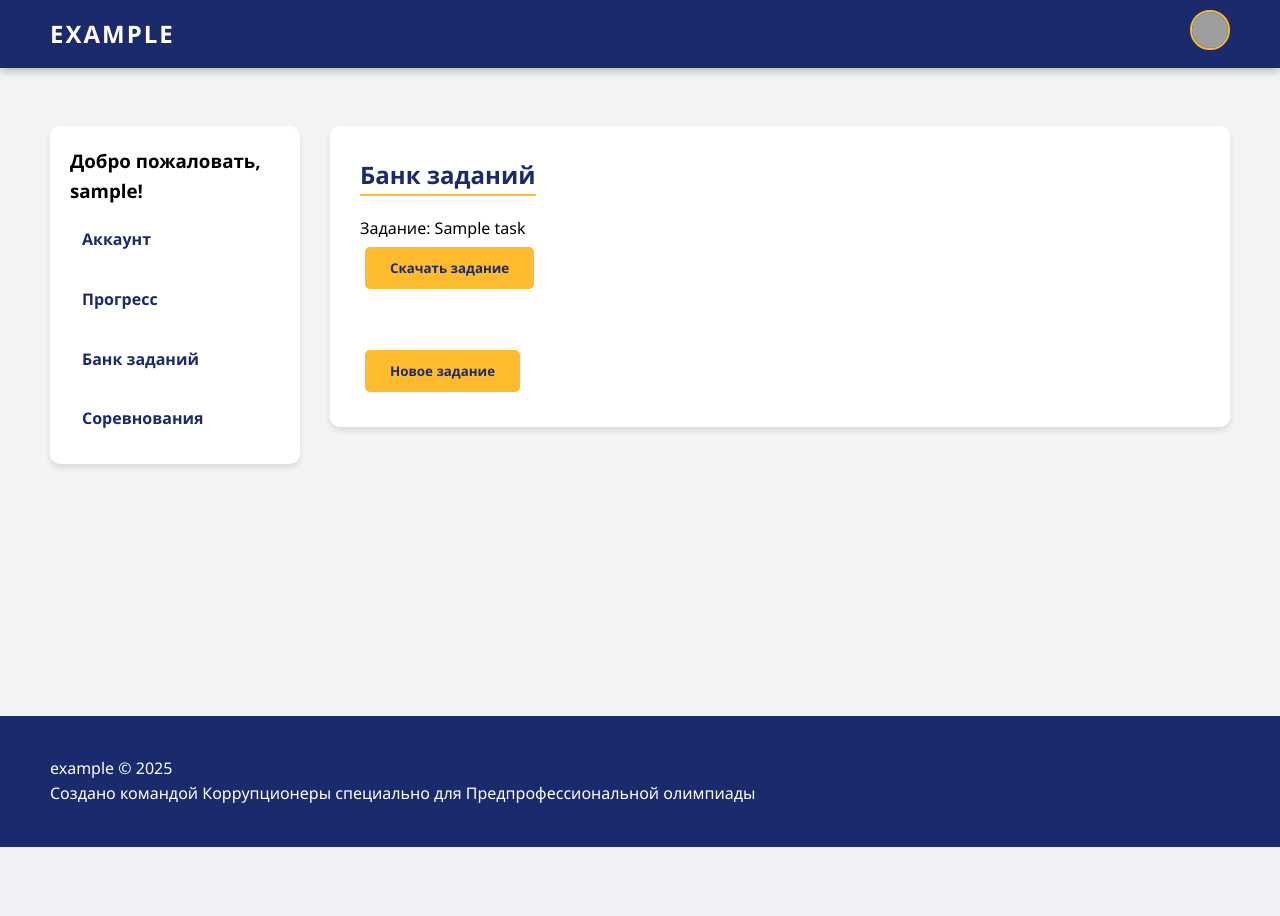
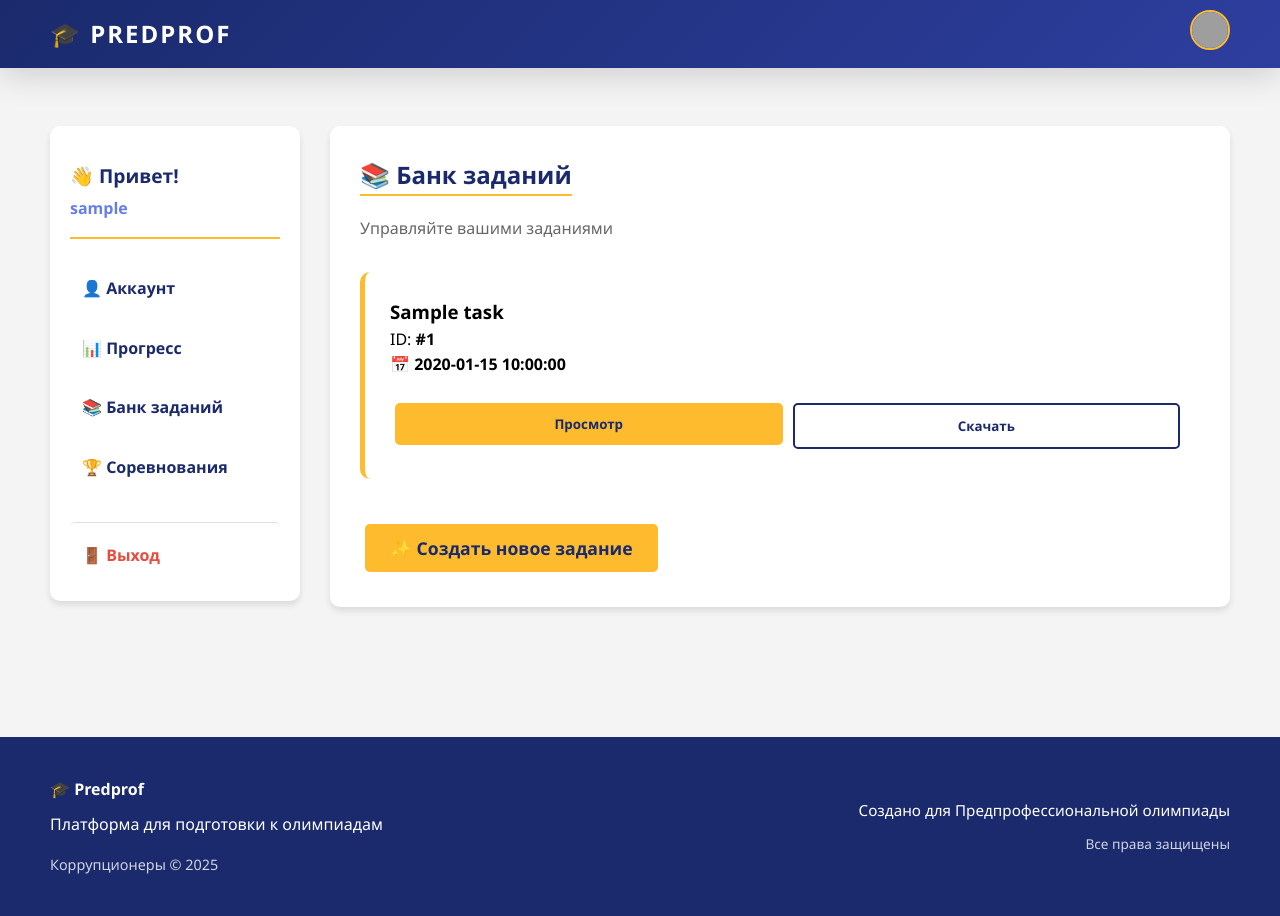
Before and after one commit to ComradeKirik/predprof, a Flask app: page /tasks in a window 1280 px wide. Before the commit the page ends 847 px from the top, so only its background shows below. Run offline with Flask 3, Linux system fonts and the light colour scheme; the visitor is signed in with stand-in values (Sample User, id 1); one stand-in notice (Sample message) is shown; a database or web service that is not in the repository returns one stand-in record (values such as "Sample title"); data that the repository does not hold is empty; some libraries are stand-ins or nearby versions; grey boxes are pictures that could not be loaded.

Commit message:
Обновлёный fronend с анимациями

```diff
--- a/DBoperations.py
+++ b/DBoperations.py
@@ -4,7 +4,7 @@ from psycopg2.extras import DictCursor
 from datetime import datetime
 import bcrypt
 
-conn = psycopg2.connect(host="localhost", user="postgres", password="TK", port=5432, dbname="players")
+conn = psycopg2.connect(host="localhost", user="postgres", password="maks", port=5432, dbname="players")
 if conn:
     print("Connected")
 
--- a/static/css/style.css
+++ b/static/css/style.css
@@ -31,6 +31,11 @@ body {
     font-weight: bold;
     text-transform: uppercase;
     letter-spacing: 2px;
+}
+
+.logo a {
+    color: inherit;
+    text-decoration: none;
 }
 
 .nav-right {
@@ -106,7 +111,7 @@ body {
     align-items: center;
     text-align: center;
     color: white;
-    margin-top: 60px; /* Space for sticky header */
+    margin-top: 60px;
 }
 
 .hero h1 {
@@ -171,7 +176,7 @@ footer {
     display: grid;
     grid-template-columns: 250px 1fr;
     gap: 30px;
-    padding: 100px 50px 50px; /* Top padding accounts for sticky nav */
+    padding: 100px 50px 50px;
     min-height: 80vh;
 }
 
@@ -204,12 +209,6 @@ footer {
     border-radius: 10px;
     margin-bottom: 30px;
     box-shadow: 0 4px 6px rgba(0,0,0,0.1);
-    .solvedRight{
-    color:green;
-    }
-    .solvedBad{
-    color:red;
-    }
 }
 
 .dashboard-card h2 {
@@ -217,6 +216,14 @@ footer {
     margin-bottom: 20px;
     border-bottom: 2px solid #fdbb2d;
     display: inline-block;
+}
+
+.solvedRight {
+    color: green;
+}
+
+.solvedBad {
+    color: red;
 }
 
 /* Forms */
@@ -252,42 +259,46 @@ footer {
     margin-top: 20px;
 }
 
+.scoreChart {
+    width: 100%;
+    height: 100%;
+}
+
 /* Responsive */
 @media (max-width: 768px) {
     .dashboard-container {
         grid-template-columns: 1fr;
     }
 }
+
 html, body, #scoreChart {
     width: 100%;
     height: 100%;
     margin: 0;
     padding: 0;
 }
-a{
-text-decoration: none;
-color: white;
-}
-.wrapperFake{
-.dashboard-card {
-    background: white;
-    padding: 30px;
-    border-radius: 10px;
-    margin-bottom: 30px;
-    box-shadow: 0 4px 6px rgba(0,0,0,0.1);
+
+a {
+    text-decoration: none;
+    color: white;
 }
 
-.dashboard-card h2 {
-    color: #1a2a6c;
+.task-text {
+    color: black;
+    font-size: 20px;
+}
+
+.task-card {
+    background: white;
+    padding: 25px;
+    border-radius: 10px;
     margin-bottom: 20px;
-    border-bottom: 2px solid #fdbb2d;
-    display: inline-block;
+    border-left: 5px solid #fdbb2d;
+    transition: all 0.3s ease;
+    cursor: pointer;
 }
-a{
-color: black;
+
+.task-card:hover {
+    box-shadow: 0 8px 25px rgba(0,0,0,0.1);
+    transform: translateX(5px);
 }
-}
-.task-text{
-color: black;
-font-size: 20px;
-}
--- a/static/js/script.js
+++ b/static/js/script.js
@@ -1,37 +1,97 @@
-/*
-// Simple interaction for the "Start preparing" link
-document.querySelector('.btn-start').addEventListener('click', function(e) {
-    e.preventDefault();
-    alert("Let's begin your journey to the Gold medal!");
-});
+// Smooth interactions and validations
+document.addEventListener('DOMContentLoaded', function() {
 
-// Smooth scroll effect for the header
-window.onscroll = function() {
-    const header = document.querySelector(".navbar");
-    if (window.pageYOffset > 50) {
-        header.style.padding = "5px 50px";
-        header.style.background = "rgba(26, 42, 108, 0.95)";
-    } else {
-        header.style.padding = "10px 50px";
-        header.style.background = "#1a2a6c";
-    }
-};
-document.getElementById('registerForm').addEventListener('submit', function(e) {
-    const password = document.getElementById('password').value;
-    const confirm = document.getElementById('confirm_password').value;
+    // Password validation for registration form
+    const registerForm = document.getElementById('registerForm');
+    if (registerForm) {
+        registerForm.addEventListener('submit', function(e) {
+            const password = document.getElementById('password')?.value;
+            const confirm = document.getElementById('confirm_password')?.value;
             const errorDiv = document.getElementById('error-message');
 
-    // Simple frontend validation
             if (password !== confirm) {
-        e.preventDefault(); // Stop form from submitting
-        errorDiv.textContent = "Passwords do not match!";
+                e.preventDefault();
+                errorDiv.textContent = "❌ Пароли не совпадают!";
                 errorDiv.style.display = "block";
-    } else if (password.length < 6) {
+            } else if (password && password.length < 8) {
                 e.preventDefault();
-        errorDiv.textContent = "Password must be at least 6 characters.";
+                errorDiv.textContent = "❌ Пароль должен быть не менее 8 символов.";
                 errorDiv.style.display = "block";
             } else {
                 errorDiv.style.display = "none";
             }
         });
-*/
+    }
+
+    // Smooth scroll effect for header on scroll
+    window.addEventListener('scroll', function() {
+        const navbar = document.querySelector('.navbar');
+        if (navbar) {
+            if (window.pageYOffset > 50) {
+                navbar.style.boxShadow = "0 12px 40px rgba(0,0,0,0.2)";
+            } else {
+                navbar.style.boxShadow = "0 8px 32px rgba(0,0,0,0.15)";
+            }
+        }
+    });
+
+    // Add hover effects to buttons
+    const buttons = document.querySelectorAll('.btn');
+    buttons.forEach(button => {
+        button.addEventListener('mouseenter', function() {
+            this.style.transform = 'translateY(-3px)';
+        });
+        button.addEventListener('mouseleave', function() {
+            this.style.transform = 'translateY(0)';
+        });
+    });
+
+    // Fade in animations for cards
+    const cards = document.querySelectorAll('.dashboard-card, .task-card');
+    cards.forEach((card, index) => {
+        card.style.opacity = '0';
+        card.style.animation = `slideUp 0.5s ease ${index * 0.1}s forwards`;
+    });
+
+    // Input focus effects
+    const inputs = document.querySelectorAll('input, textarea, select');
+    inputs.forEach(input => {
+        input.addEventListener('focus', function() {
+            this.style.transform = 'scale(1.01)';
+        });
+        input.addEventListener('blur', function() {
+            this.style.transform = 'scale(1)';
+        });
+    });
+});
+
+// Add CSS animation keyframes dynamically if not already defined
+if (!document.querySelector('style[data-animations]')) {
+    const style = document.createElement('style');
+    style.setAttribute('data-animations', 'true');
+    style.textContent = `
+        @keyframes slideUp {
+            from {
+                opacity: 0;
+                transform: translateY(20px);
+            }
+            to {
+                opacity: 1;
+                transform: translateY(0);
+            }
+        }
+    `;
+    document.head.appendChild(style);
+}
+
+// Navbar scroll indicator
+function handleNavScroll() {
+    const navbar = document.querySelector('.navbar');
+    if (window.scrollY > 100) {
+        navbar.style.background = 'linear-gradient(135deg, rgba(26, 42, 108, 0.95) 0%, rgba(45, 62, 159, 0.95) 100%)';
+    } else {
+        navbar.style.background = 'linear-gradient(135deg, #1a2a6c 0%, #2d3e9f 100%)';
+    }
+}
+
+window.addEventListener('scroll', handleNavScroll, { passive: true });
--- a/templates/dashboard.html
+++ b/templates/dashboard.html
@@ -3,12 +3,12 @@
 <script src="{{ url_for('static', filename='js/graphics.js') }}"></script>
 
 <section id="scores" class="dashboard-card">
-    <h2>Прогресс</h2>
-    <p>Посмотрите на свои результаты в этом месяце</p>
+    <h2>📊 Прогресс</h2>
+    <p style="color: #666; margin-bottom: 20px;">Отслеживайте ваш прогресс в этом месяце</p>
     <div class="scoreChart">
         <div id="scoreChart"
              data-chart-data='{{ chart_data_json|safe }}'
-             style="height: 400px; width: 100%;">
+             style="height: 400px; width: 100%; border-radius: 8px;">
         </div>
     </div>
 </section>
--- a/templates/footer_template.html
+++ b/templates/footer_template.html
@@ -1,6 +1,15 @@
 <footer>
-        <p>example &copy; 2025</p>
-        <p>Создано командой Коррупционеры специально для Предпрофессиональной олимпиады<p>
+    <div class="footer-content">
+        <div>
+            <p style="font-weight: 600; margin-bottom: 10px;">🎓 Predprof</p>
+            <p>Платформа для подготовки к олимпиадам</p>
+            <p style="font-size: 0.9rem; margin-top: 15px; opacity: 0.8;">Коррупционеры © 2025</p>
+        </div>
+        <div class="contact-corner">
+            <p style="font-size: 0.95rem;">Создано для Предпрофессиональной олимпиады</p>
+            <p style="font-size: 0.85rem; opacity: 0.8; margin-top: 10px;">Все права защищены</p>
+        </div>
+    </div>
 </footer>
 
     <script src="{{ url_for('static', filename='js/script.js') }}"></script>
--- a/templates/header_lk_template.html
+++ b/templates/header_lk_template.html
@@ -2,28 +2,30 @@
 
 {% with messages = get_flashed_messages() %}
   {% if messages %}
-    <div class="flash-messages" style="position: fixed; top: 20px; right: 20px; z-index: 1000;">
+    <div class="flash-messages" style="position: fixed; top: 80px; right: 20px; z-index: 1000; max-width: 400px;">
       {% for message in messages %}
-        <div class="flash-message" style="background: #4CAF50; color: white; padding: 10px 20px; margin: 5px; border-radius: 5px; box-shadow: 0 2px 5px rgba(0,0,0,0.2);">
-          {{ message }}
+        <div class="notification notification-success" style="animation: slideIn 0.3s ease;">
+          ✅ {{ message }}
         </div>
       {% endfor %}
     </div>
     <script>
       setTimeout(function() {
-        var messages = document.querySelectorAll('.flash-message');
+        var messages = document.querySelectorAll('.flash-messages');
         messages.forEach(function(msg) {
           msg.style.opacity = '0';
-          msg.style.transition = 'opacity 0.5s';
+          msg.style.transition = 'opacity 0.5s ease';
           setTimeout(function() {
             msg.parentNode.removeChild(msg);
           }, 500);
         });
-      }, 3000);
+      }, 4000);
     </script>
   {% endif %}
 {% endwith %}
 
+<link rel="stylesheet" href="{{ url_for('static', filename='css/components.css') }}">
+
     <div class="dashboard-container">
         {% include 'sidebar_menu.html' %}
       <main class="dashboard-main">
--- a/templates/header_template.html
+++ b/templates/header_template.html
@@ -1,33 +1,22 @@
 <!DOCTYPE html>
-<html lang="en">
+<html lang="ru">
 <head>
     <meta charset="UTF-8">
-    <title>Example</title>
+    <title>Predprof</title>
     <link rel="stylesheet" href="{{ url_for('static', filename='css/style.css') }}">
 </head>
 <body>
 
     <header class="navbar">
-        <div class="logo"><a href="{{ url_for('mainpage') }}">Example</a></div>
+        <div class="logo"><a href="{{ url_for('mainpage') }}">🎓 Predprof</a></div>
         <div class="nav-right">
-            <!--<div class="dropdown">
-                <button class="dropbtn">Our Courses <span class="arrow">▼</span></button>
-                <div class="dropdown-content">
-                    <a href="#">Math Olympiad</a>
-                    <a href="#">Physics Prep</a>
-                    <a href="#">Informatics Pro</a>
-                    <a href="#">Linguistics Intro</a>
-                    <a href="#">Biology Advanced</a>
-                </div>
-            </div>-->
-
             {% if loggedin %}
-                <a href="{{ url_for('account') }}">
-                    <img src="{{ profile_pic }}" alt="Profile" class="profile-pic">
+                <a href="{{ url_for('account') }}" title="Мой профиль">
+                    <img src="{{ profile_pic }}" alt="Профиль" class="profile-pic">
                 </a>
             {% else %}
-                <a href="{{ url_for('login') }}">
-                    <img src="{{ profile_pic }}" alt="Profile" class="profile-pic">
+                <a href="{{ url_for('login') }}" title="Войти">
+                    <img src="/static/profile_pics/generic_profile_picture.jpg" alt="Профиль" class="profile-pic">
                 </a>
             {% endif %}
         </div>
@@ -40,17 +29,10 @@
     <script src="https://cdnjs.cloudflare.com/ajax/libs/socket.io/4.0.1/socket.io.js"></script>
     <script>
         var socket = io();
-        // var username = prompt("Enter your name:");  // Ask for username
-        // socket.emit("join", username);  // Notify server of new user
-
-        // Listen for messages from server
         socket.on("message", function(data) {
-            // var messages = document.getElementById("messages");
-            // messages.innerHTML += `<p>${data}</p>`;
-            console.log('emitted message: ' + data)
+            console.log('Сообщение: ' + data)
         });
 
-        // Function to send messages
         function sendMessage() {
             var msgInput = document.getElementById("msg");
             var message = msgInput.value;
--- a/templates/sidebar_menu.html
+++ b/templates/sidebar_menu.html
@@ -1,13 +1,17 @@
 <aside class="dashboard-sidebar">
-    <h3>Добро пожаловать, {{ session.username }}!</h3>
+    <div style="padding: 15px 0; border-bottom: 2px solid #fdbb2d; margin-bottom: 25px;">
+        <h3 style="color: #1a2a6c; margin-bottom: 5px; font-size: 1.2rem;">👋 Привет!</h3>
+        <p style="color: #667eea; font-weight: 600;">{{ session.username }}</p>
+    </div>
     <nav>
-        <a href="{{ url_for('account') }}" class="sidebar-link">Аккаунт</a>
-        <a href="{{ url_for('dashboard') }}" class="sidebar-link">Прогресс</a>
+        <a href="{{ url_for('account') }}" class="sidebar-link">👤 Аккаунт</a>
+        <a href="{{ url_for('dashboard') }}" class="sidebar-link">📊 Прогресс</a>
         {% if session.adm %}
-        <a href="{{ url_for('tasks') }}" , class="sidebar-link">Банк заданий</a>
+        <a href="{{ url_for('tasks') }}" class="sidebar-link">📚 Банк заданий</a>
         {% else %}
-        <a href="{{ url_for('choose_task') }}" , class="sidebar-link">Решать задания</a>
+        <a href="{{ url_for('choose_task') }}" class="sidebar-link">✏️ Решать задания</a>
         {% endif %}
-        <a href="{{ url_for('contest_list') }}" , class="sidebar-link">Соревнования</a>
+        <a href="{{ url_for('contest_list') }}" class="sidebar-link">🏆 Соревнования</a>
+        <a href="{{ url_for('logout') }}" class="sidebar-link" style="margin-top: 30px; border-top: 1px solid #e0e0e0; padding-top: 20px; color: #e74c3c;">🚪 Выход</a>
     </nav>
 </aside>
--- a/templates/tasks.html
+++ b/templates/tasks.html
@@ -1,28 +1,50 @@
 {% include 'header_lk_template.html' %}
+<link rel="stylesheet" href="{{ url_for('static', filename='css/components.css') }}">
+
 {% if session.adm %}
 <section class="dashboard-card">
-                <h2>Банк заданий</h2><br>
+    <h2>📚 Банк заданий</h2>
+    <p style="color: #666; margin-bottom: 30px;">Управляйте вашими заданиями</p>
+
+    <div class="task-list">
         {% for task in tasklist %}
-                        <a style="color: black" href="{{ url_for('task', taskid=task['id']) }}">Задание: {{ task['name'] }}</a><br>
-                <a style="color: black" href="{{ url_for('download', taskid=task['id']) }}"><button class="btn btn-gold">Скачать задание</button></a><br>
+        <div class="task-card">
+            <h3>{{ task['name'] }}</h3>
+            <p>ID: <strong>#{{ task['id'] }}</strong></p>
+            <div class="task-meta">
+                <div class="task-meta-item">
+                    📅 <strong>{{ task.get('created', 'N/A') }}</strong>
+                </div>
+            </div>
+            <div style="margin-top: 20px; display: flex; gap: 10px;">
+                <a href="{{ url_for('task', taskid=task['id']) }}" style="flex: 1;">
+                    <button class="btn btn-gold" style="width: 100%;">Просмотр</button>
+                </a>
+                <a href="{{ url_for('download', taskid=task['id']) }}" style="flex: 1;">
+                    <button class="btn btn-outline" style="width: 100%; color: #1a2a6c; border-color: #1a2a6c;">Скачать</button>
+                </a>
+            </div>
+        </div>
         {% endfor %}
-                <br>
-                <br>
-                <a href="{{ url_for('new_task') }}"><button class="btn btn-gold">Новое задание</button></a>
+    </div>
 
-
+    <div style="margin-top: 40px;">
+        <a href="{{ url_for('new_task') }}">
+            <button class="btn btn-gold" style="font-size: 1.1rem;">✨ Создать новое задание</button>
+        </a>
+    </div>
 </section>
 {% endif %}
+
 <script>
+    var socket = io();
     socket.on('message', function(data) {
-    console.log(data)
-    if (['update_task', 'post_new_task'].includes(data)){
-    console.log('True')
+        console.log('Событие: ' + data)
+        if (['update_task', 'post_new_task'].includes(data)) {
+            console.log('Обновляем страницу...')
             location.reload();
-    }else{
-    console.log('False')
         }
-    //location.reload(); // Перезагружаем страницу
     });
 </script>
+
 {% include 'footer_lk_template.html' %}
```
Also changed, not shown: static/css/register.css (+29 -0 lines), templates/login.html (+12 -10 lines), templates/main.html (+9 -8 lines), templates/register.html (+18 -15 lines). Lines whose indentation alone changed are shown as unchanged.
